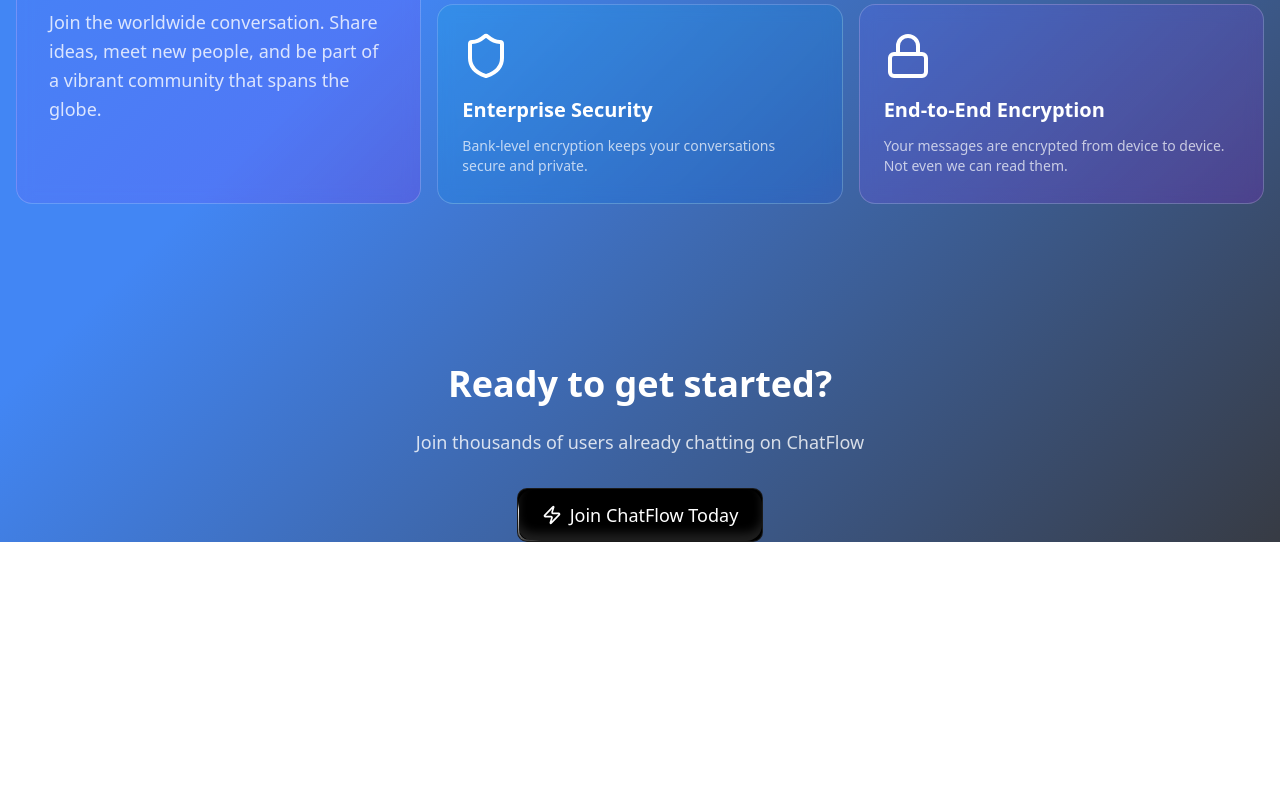
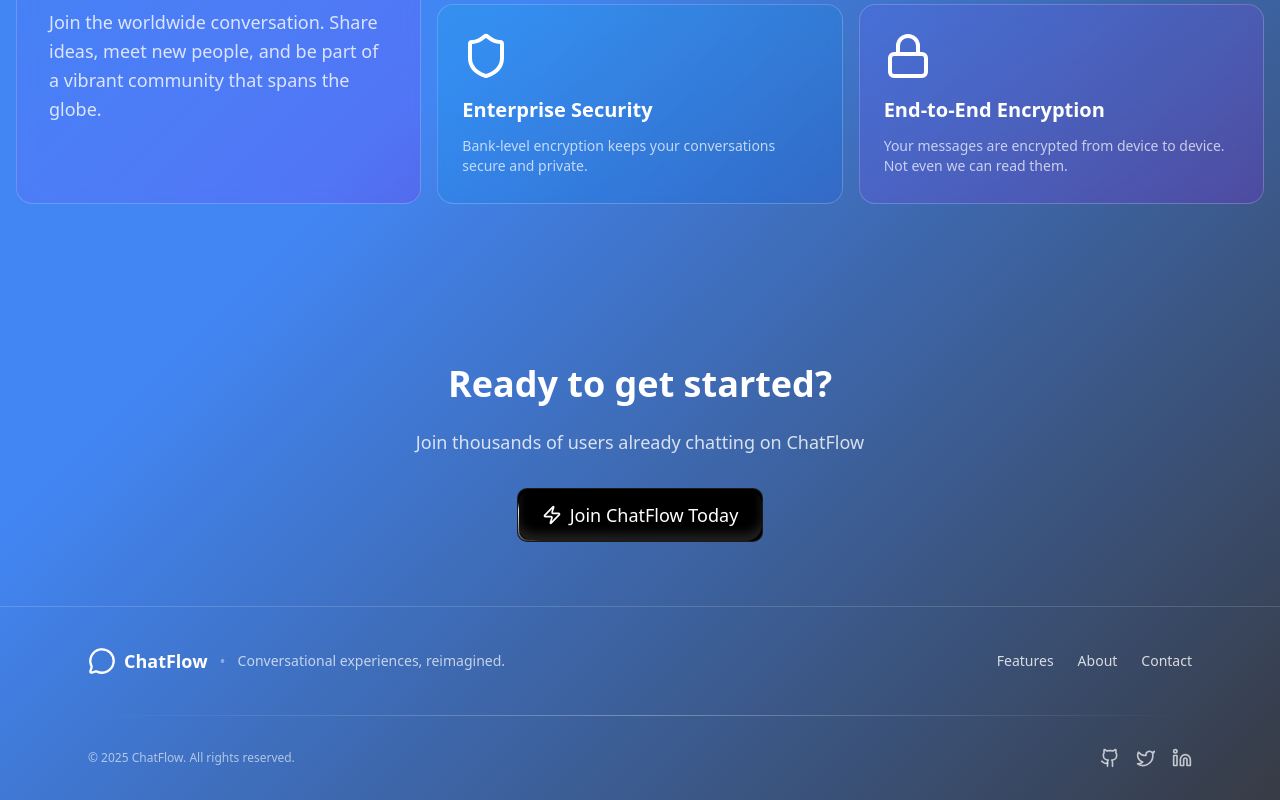
Before and after one commit to abdorrahmani/chat-service, a Next.js app: page / in a window 1280 px wide. Shown: the part 973-1773 px from the top of the page. Before the commit the page ends 1515 px from the top, so only its background shows below. Built offline with nearby package versions, Linux system fonts and the light colour scheme.

Commit message:
✨ feat(ui): add animated footer component with framer-motion and integrate on home page

```diff
--- a/src/app/page.tsx
+++ b/src/app/page.tsx
@@ -6,6 +6,7 @@
 import HeroSection from "@/components/hero-section";
 import FeatureSection from "@/components/feature-section";
 import CTASection from "@/components/cta-section";
+import Footer from "@/components/footer";
 
 export default function Home() {
     const [showSignup, setShowSignup] = useState(false)
@@ -18,6 +19,7 @@
             <CTASection setShowSignup={setShowSignup} />
 
             <SignupDialog open={showSignup} onOpenChange={setShowSignup} />
+            <Footer/>
         </div>
   );
 }
--- /dev/null
+++ b/src/components/footer.tsx
@@ -0,0 +1,108 @@
+"use client"
+import {motion, type Variants, type Target} from "framer-motion";
+import {MessageCircle, Github, Twitter, Linkedin} from "lucide-react";
+
+export default function Footer() {
+    const containerVariants: Variants = {
+        hidden: {opacity: 0, y: 20},
+        visible: {opacity: 1, y: 0},
+    };
+
+    const linkHover: Target = {y: -2, opacity: 1};
+
+    return (
+        <footer className="mt-16 border-t border-white/15 bg-white/5/0">
+            <motion.div
+                initial="hidden"
+                whileInView="visible"
+                viewport={{once: true, amount: 0.2}}
+                variants={containerVariants}
+                transition={{duration: 0.6, ease: "easeOut"}}
+                className="mx-auto w-full max-w-6xl px-4 md:px-6"
+            >
+                <div className="flex flex-col gap-8 py-10 md:flex-row md:items-center md:justify-between">
+                    <div className="flex items-center gap-3">
+                        <motion.div whileHover={{scale: 1.05}} className="inline-flex items-center gap-2">
+                            <MessageCircle className="h-7 w-7 text-white" />
+                            <span className="text-lg font-semibold text-white">ChatFlow</span>
+                        </motion.div>
+                        <span className="hidden text-white/40 md:inline">•</span>
+                        <p className="hidden text-sm text-white/70 md:block">
+                            Conversational experiences, reimagined.
+                        </p>
+                    </div>
+
+                    <nav className="flex flex-wrap items-center gap-6 text-sm">
+                        <motion.a whileHover={linkHover} href="#features" className="text-white/80 hover:text-white">
+                            Features
+                        </motion.a>
+                        <motion.a whileHover={linkHover} href="#about" className="text-white/80 hover:text-white">
+                            About
+                        </motion.a>
+                        <motion.a whileHover={linkHover} href="#contact" className="text-white/80 hover:text-white">
+                            Contact
+                        </motion.a>
+                    </nav>
+                </div>
+
+                <motion.div
+                    initial={{scaleX: 0}}
+                    whileInView={{scaleX: 1}}
+                    viewport={{once: true}}
+                    transition={{duration: 0.7, ease: "easeOut"}}
+                    className="origin-left h-px w-full bg-gradient-to-r from-white/0 via-white/30 to-white/0"
+                />
+
+                <div className="flex flex-col items-center justify-between gap-6 py-8 md:flex-row">
+                    <p className="text-xs text-white/60">
+                        © {new Date().getFullYear()} ChatFlow. All rights reserved.
+                    </p>
+
+                    <div className="flex items-center gap-4">
+                        <motion.a
+                            href="https://github.com/Anophell"
+                            target="_blank"
+                            rel="noreferrer"
+                            whileHover={{y: -2}}
+                            className="text-white/70 transition-colors hover:text-white"
+                            aria-label="GitHub"
+                        >
+                            <Github className="h-5 w-5" />
+                        </motion.a>
+                        <motion.a
+                            href="https://twitter.com/"
+                            target="_blank"
+                            rel="noreferrer"
+                            whileHover={{y: -2}}
+                            className="text-white/70 transition-colors hover:text-white"
+                            aria-label="Twitter"
+                        >
+                            <Twitter className="h-5 w-5" />
+                        </motion.a>
+                        <motion.a
+                            href="https://linkedin.com/"
+                            target="_blank"
+                            rel="noreferrer"
+                            whileHover={{y: -2}}
+                            className="text-white/70 transition-colors hover:text-white"
+                            aria-label="LinkedIn"
+                        >
+                            <Linkedin className="h-5 w-5" />
+                        </motion.a>
+                    </div>
+                </div>
+            </motion.div>
+
+            <motion.div
+                aria-hidden
+                initial={{opacity: 0}}
+                whileInView={{opacity: 1}}
+                viewport={{once: true}}
+                transition={{duration: 1.2}}
+                className="pointer-events-none absolute inset-0 -z-10"
+            >
+                <div className="absolute -bottom-24 left-1/2 h-48 w-[36rem] -translate-x-1/2 rounded-full bg-[#7c3aed]/20 blur-3xl" />
+            </motion.div>
+        </footer>
+    );
+}
```
